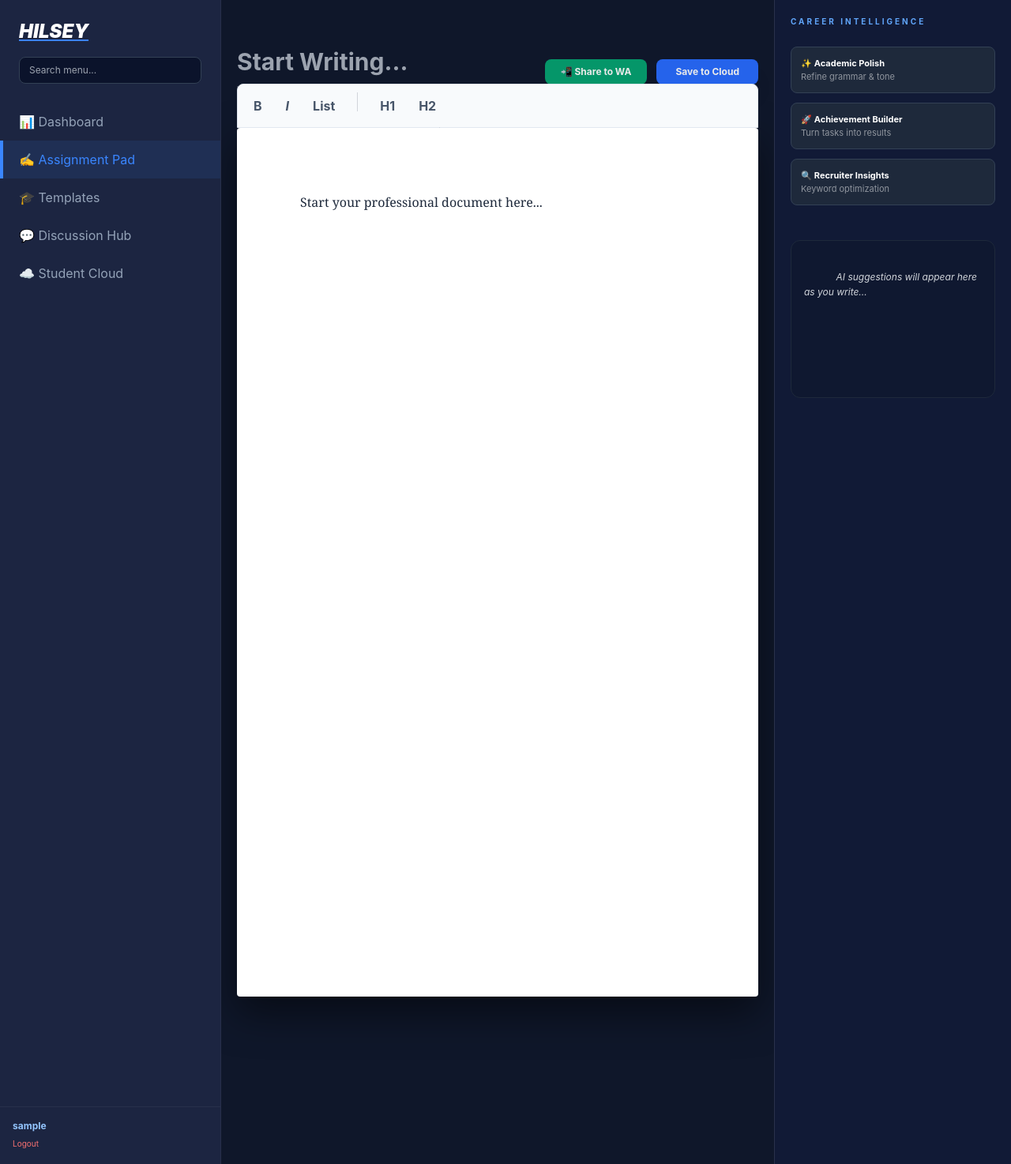
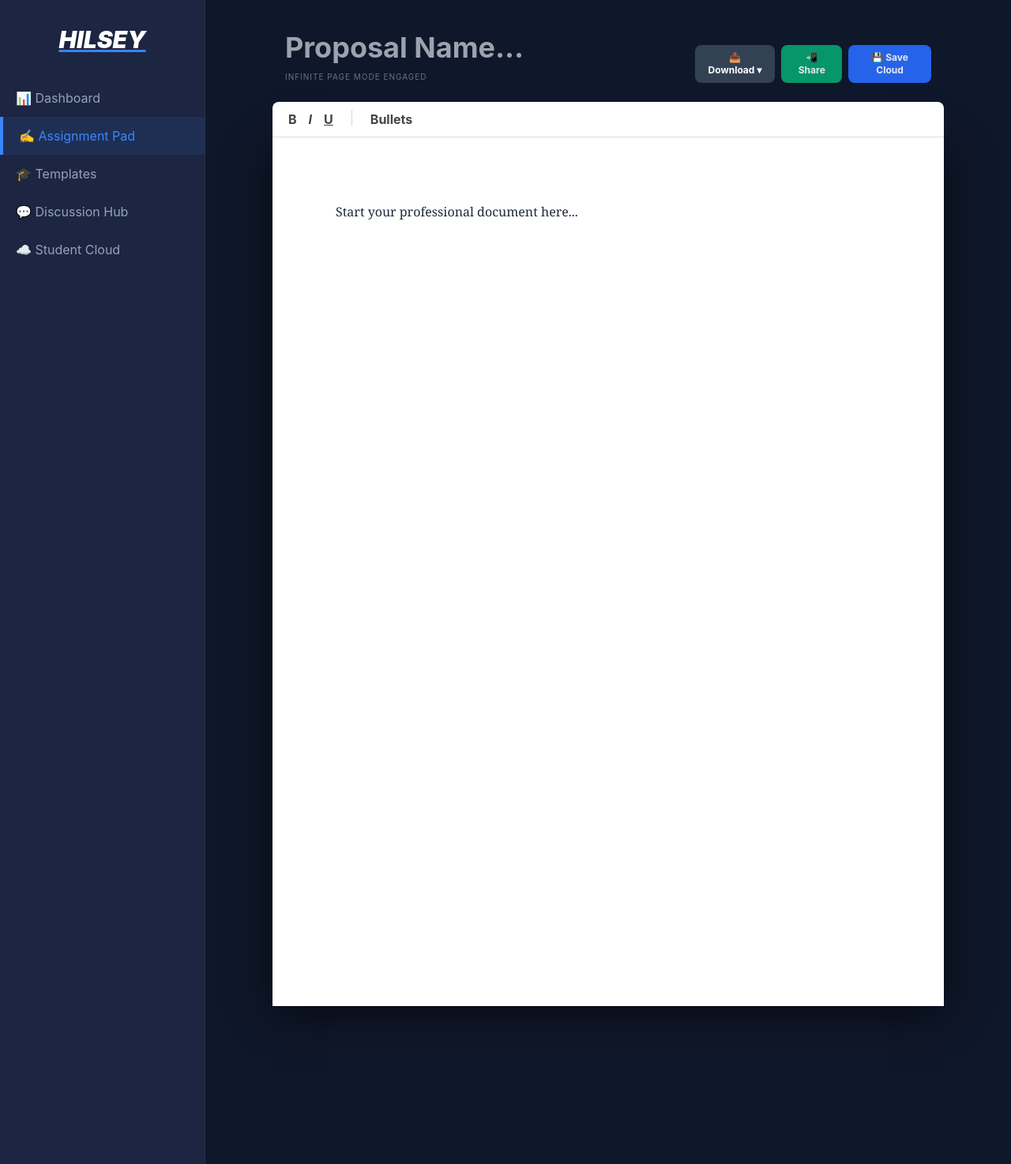
Before and after one commit to hilsey-pro/poulbilliards, a Flask app: page / in a window 1280 px wide. Shown: the whole page at 79% size. Run offline with Flask 3, Linux system fonts and the light colour scheme; the visitor is signed in with stand-in values (Sample User, id 1); some libraries are stand-ins or nearby versions.

Commit message:
Update index.html

```diff
--- a/templates/index.html
+++ b/templates/index.html
@@ -5,21 +5,23 @@
     <meta name="viewport" content="width=device-width, initial-scale=1.0">
     <title>Hilsey Pro | Workstation</title>
     <script src="https://cdn.tailwindcss.com"></script>
+
+    <script src="https://cdnjs.cloudflare.com/ajax/libs/html2pdf.js/0.10.1/html2pdf.bundle.min.js"></script>
+    <script src="https://cdnjs.cloudflare.com/ajax/libs/FileSaver.js/2.0.5/FileSaver.min.js"></script>
+
     <style>
         :root { --bg: #0B132B; --sidebar: #1C2541; --primary: #3A86FF; --text: #EAEAEA; }
-
-        /* Layout Structure */
         body { background: var(--bg); color: var(--text); display: flex; height: 100vh; overflow: hidden; font-family: 'Inter', sans-serif; }
 
-        /* Sidebar Navigation */
-        .sidebar { width: 280px; background: var(--sidebar); border-right: 1px solid rgba(255,255,255,0.05); display: flex; flex-direction: column; }
-        .nav-item { padding: 12px 20px; color: #94a3b8; display: flex; align-items: center; gap: 12px; text-decoration: none; border-left: 4px solid transparent; transition: 0.2s; }
-        .nav-item:hover, .active { background: rgba(58, 134, 255, 0.1); color: var(--primary); border-left-color: var(--primary); }
+        /* Sidebar */
+        .sidebar { width: 260px; background: var(--sidebar); border-right: 1px solid rgba(255,255,255,0.05); flex-shrink: 0; }
+        .nav-item { padding: 12px 20px; color: #94a3b8; display: flex; align-items: center; gap: 12px; text-decoration: none; }
+        .active { background: rgba(58, 134, 255, 0.1); color: var(--primary); border-left: 4px solid var(--primary); }
 
-        /* The Infinite Editor Area */
+        /* Infinite Scroll Container */
         #editor-container {
             flex: 1;
-            padding: 60px 20px;
+            padding-top: 40px;
             overflow-y: auto;
             display: flex;
             flex-direction: column;
@@ -28,152 +30,133 @@
             scroll-behavior: smooth;
         }
 
-        /* The Paper: Expanding Height Logic */
+        /* The Rolling Paper Fix */
+        #paper-wrapper { width: 100%; max-width: 850px; padding-bottom: 200px; }
         #paper {
             background: white;
             color: #1e293b;
             width: 100%;
-            max-width: 850px;
-            min-height: 1100px; /* A4 Ratio */
-            height: auto;       /* This allows the page to grow infinitely */
+            min-height: 1100px;
+            height: auto;
             padding: 80px;
-            border-radius: 4px;
-            outline: none;
-            box-shadow: 0 20px 50px rgba(0,0,0,0.5);
+            box-shadow: 0 10px 50px rgba(0,0,0,0.6);
             font-family: 'Georgia', serif;
             line-height: 1.8;
-            font-size: 16px;
-            margin-bottom: 200px; /* Space at bottom so you can keep typing */
+            outline: none;
+            word-wrap: break-word;
         }
 
-        /* Toolbar UI */
-        .toolbar { background: #f8fafc; border: 1px solid #e2e8f0; padding: 10px; display: flex; gap: 10px; position: sticky; top: -60px; z-index: 10; width: 100%; max-width: 850px; border-radius: 8px 8px 0 0; margin-top: -40px; }
-        .tool-btn { padding: 5px 10px; color: #475569; font-weight: bold; border-radius: 4px; transition: 0.1s; }
-        .tool-btn:hover { background: #cbd5e1; color: black; }
-
-        .ai-drawer { width: 300px; background: #111a36; border-left: 1px solid rgba(255,255,255,0.1); padding: 20px; overflow-y: auto; }
-        .ai-btn { background: #1e293b; border: 1px solid #334155; padding: 12px; border-radius: 8px; font-size: 11px; text-align: left; width: 100%; margin-bottom: 12px; color: white; }
+        /* Sticky Toolbar */
+        .toolbar {
+            background: #ffffff;
+            padding: 10px 20px;
+            display: flex;
+            gap: 15px;
+            position: sticky;
+            top: 0;
+            z-index: 100;
+            width: 100%;
+            max-width: 850px;
+            border-radius: 8px 8px 0 0;
+            border-bottom: 1px solid #ddd;
+        }
+        .tool-btn { color: #444; font-weight: bold; cursor: pointer; }
+        .dropdown { position: relative; display: inline-block; }
+        .dropdown-content { display: none; position: absolute; background: #1C2541; min-width: 140px; border-radius: 8px; z-index: 101; margin-top: 10px; border: 1px solid #334155; }
+        .dropdown:hover .dropdown-content { display: block; }
+        .drop-item { color: white; padding: 10px; text-decoration: none; display: block; font-size: 11px; font-weight: bold; }
+        .drop-item:hover { background: var(--primary); }
     </style>
 </head>
 <body>
 
     <div class="sidebar">
-        <div class="p-6">
-            <h1 class="text-2xl font-black italic text-white underline decoration-blue-500">HILSEY</h1>
-            <input type="text" id="global-search" placeholder="Search menu..." onkeyup="performSearch()" class="mt-4 w-full bg-[#0B132B] border border-slate-700 rounded-lg py-2 px-3 text-xs focus:outline-none focus:border-blue-500 text-white">
-        </div>
-        <nav class="flex-1">
+        <div class="p-8 text-center"><h1 class="text-3xl font-black italic text-white underline decoration-blue-500">HILSEY</h1></div>
+        <nav>
             <a href="/dashboard" class="nav-item">📊 Dashboard</a>
             <a href="/" class="nav-item active">✍️ Assignment Pad</a>
             <a href="/templates" class="nav-item">🎓 Templates</a>
             <a href="/hub" class="nav-item">💬 Discussion Hub</a>
             <a href="/database" class="nav-item">☁️ Student Cloud</a>
         </nav>
-        <div class="p-4 border-t border-white/5">
-            <p class="text-xs font-bold text-blue-300">{{ user }}</p>
-            <a href="/logout" class="text-[10px] text-red-400 hover:underline">Logout</a>
-        </div>
     </div>
 
     <div id="editor-container">
-        <div class="w-full max-w-[850px] flex justify-between items-center mb-6">
-            <div class="flex-1">
-                <input id="doc-title" type="text" placeholder="Start Writing..." class="bg-transparent text-3xl font-bold outline-none border-b border-transparent focus:border-blue-500 transition w-full text-white">
-                <p class="text-[11px] text-gray-500 mt-2 tracking-widest uppercase">
-                    Words: <span id="word-count" class="text-blue-400">0</span> | Infinite Page Mode
-                </p>
+        <div class="w-full max-w-[850px] flex justify-between items-end mb-6 px-4">
+            <div>
+                <input id="doc-title" type="text" placeholder="Proposal Name..." class="bg-transparent text-4xl font-bold outline-none text-white w-full border-b-2 border-transparent focus:border-blue-500">
+                <p class="text-[10px] text-gray-500 mt-2 uppercase tracking-widest">Infinite Page Mode Engaged</p>
             </div>
-            <div class="flex gap-3">
-                <button onclick="shareToWhatsApp()" class="bg-emerald-600 px-5 py-2 rounded-lg font-bold text-xs hover:bg-emerald-500 transition flex items-center gap-2">
-                   📲 Share to WA
-                </button>
-                <button onclick="saveWork()" class="bg-blue-600 px-6 py-2 rounded-lg font-bold text-xs hover:bg-blue-500 shadow-xl">Save to Cloud</button>
+
+            <div class="flex gap-2">
+                <div class="dropdown">
+                    <button class="bg-slate-700 text-white px-4 py-2 rounded-lg font-bold text-xs flex items-center gap-2">
+                        📥 Download ▾
+                    </button>
+                    <div class="dropdown-content">
+                        <a href="#" onclick="downloadPDF()" class="drop-item">📄 Export as PDF</a>
+                        <a href="#" onclick="downloadWord()" class="drop-item">📝 Export as Word</a>
+                    </div>
+                </div>
+
+                <button onclick="shareToWhatsApp()" class="bg-emerald-600 px-4 py-2 rounded-lg font-bold text-xs">📲 Share</button>
+                <button onclick="saveWork()" class="bg-blue-600 px-4 py-2 rounded-lg font-bold text-xs">💾 Save Cloud</button>
             </div>
         </div>
 
         <div class="toolbar">
             <button onclick="document.execCommand('bold')" class="tool-btn">B</button>
             <button onclick="document.execCommand('italic')" class="tool-btn italic">I</button>
-            <button onclick="document.execCommand('insertUnorderedList')" class="tool-btn">List</button>
-            <div class="w-px h-6 bg-gray-300 mx-2"></div>
-            <button onclick="document.execCommand('formatBlock', false, 'h1')" class="tool-btn">H1</button>
-            <button onclick="document.execCommand('formatBlock', false, 'h2')" class="tool-btn">H2</button>
+            <button onclick="document.execCommand('underline')" class="tool-btn underline">U</button>
+            <div class="w-px h-5 bg-gray-300 mx-2"></div>
+            <button onclick="document.execCommand('insertUnorderedList')" class="tool-btn">Bullets</button>
         </div>
 
-        <div id="paper" contenteditable="true" oninput="updateStats()">
-            <p>Start your professional document here...</p>
-        </div>
-    </div>
-
-    <div class="ai-drawer">
-        <h3 class="text-[10px] font-bold text-blue-400 mb-6 uppercase tracking-[3px]">Career Intelligence</h3>
-        <button onclick="callAI('polish')" class="ai-btn">✨ <b>Academic Polish</b><br><span class="opacity-50">Refine grammar & tone</span></button>
-        <button onclick="callAI('achievement')" class="ai-btn">🚀 <b>Achievement Builder</b><br><span class="opacity-50">Turn tasks into results</span></button>
-        <button onclick="callAI('suggest')" class="ai-btn">🔍 <b>Recruiter Insights</b><br><span class="opacity-50">Keyword optimization</span></button>
-
-        <div id="ai-response" class="mt-8 p-4 bg-slate-900/50 rounded-xl text-xs leading-relaxed border border-slate-800 text-gray-300 min-h-[200px] whitespace-pre-wrap italic">
-            AI suggestions will appear here as you write...
+        <div id="paper-wrapper">
+            <div id="paper" contenteditable="true" spellcheck="false">
+                <p>Start your professional document here...</p>
+            </div>
         </div>
     </div>
 
     <script>
-        // WHATSAPP SHARE
-        function shareToWhatsApp() {
-            const title = document.getElementById('doc-title').value || "Hilsey Document";
-            const content = document.getElementById('paper').innerText;
-            const text = `*${title}* \n\n${content}`;
-            window.open(`https://wa.me/?text=${encodeURIComponent(text)}`, '_blank');
+        // 1. PDF DOWNLOAD LOGIC
+        function downloadPDF() {
+            const element = document.getElementById('paper');
+            const title = document.getElementById('doc-title').value || 'Hilsey-Document';
+            const opt = {
+                margin: 0,
+                filename: `${title}.pdf`,
+                image: { type: 'jpeg', quality: 0.98 },
+                html2canvas: { scale: 2 },
+                jsPDF: { unit: 'in', format: 'letter', orientation: 'portrait' }
+            };
+            html2pdf().set(opt).from(element).save();
         }
 
-        // STATS & SEARCH
-        function updateStats() {
-            const text = document.getElementById('paper').innerText;
-            const words = text.trim().split(/\s+/).filter(w => w.length > 0);
-            document.getElementById('word-count').innerText = words.length;
+        // 2. WORD DOWNLOAD LOGIC
+        function downloadWord() {
+            const content = document.getElementById('paper').innerHTML;
+            const title = document.getElementById('doc-title').value || 'Hilsey-Document';
+            const header = "<html xmlns:o='urn:schemas-microsoft-com:office:office' xmlns:w='urn:schemas-microsoft-com:office:word' xmlns='http://www.w3.org/TR/REC-html40'><head><meta charset='utf-8'></head><body>";
+            const footer = "</body></html>";
+            const sourceHTML = header + content + footer;
+
+            const source = 'data:application/vnd.ms-word;charset=utf-8,' + encodeURIComponent(sourceHTML);
+            const fileDownload = document.createElement("a");
+            document.body.appendChild(fileDownload);
+            fileDownload.href = source;
+            fileDownload.download = `${title}.doc`;
+            fileDownload.click();
+            document.body.removeChild(fileDownload);
         }
 
-        function performSearch() {
-            let input = document.getElementById('global-search').value.toLowerCase();
-            document.querySelectorAll('.nav-item').forEach(item => {
-                item.style.display = item.innerText.toLowerCase().includes(input) ? "flex" : "none";
-            });
+        // 3. WHATSAPP & SAVE LOGIC
+        function shareToWhatsApp() {
+            const content = document.getElementById('paper').innerText;
+            window.open(`https://wa.me/?text=${encodeURIComponent(content)}`, '_blank');
         }
 
-        // TEMPLATE LOADER
-        window.onload = function() {
-            const urlParams = new URLSearchParams(window.location.search);
-            const templateKey = urlParams.get('template');
-            const paper = document.getElementById('paper');
-            const docTitle = document.getElementById('doc-title');
-
-            const templates = {
-                'cv': { title: "Professional CV", body: "<h1>CURRICULUM VITAE</h1><hr><p><b>Contact:</b> ...</p><h3>EDUCATION</h3><p>...</p>" },
-                'modern': { title: "Modern Sidebar CV", body: "<div style='display:flex;gap:30px;'><div style='flex:1;background:#f8fafc;padding:20px;'><h3>Skills</h3></div><div style='flex:2;'><h1>[NAME]</h1></div></div>" },
-                'resign': { title: "Resignation Letter", body: "<h1>RESIGNATION</h1><p>Dear Manager...</p>" }
-            };
-
-            if (templateKey && templates[templateKey]) {
-                paper.innerHTML = templates[templateKey].body;
-                docTitle.value = templates[templateKey].title;
-                updateStats();
-            }
-        };
-
-        // AI ENGINE
-        async function callAI(mode) {
-            const content = document.getElementById('paper').innerText;
-            const resBox = document.getElementById('ai-response');
-            resBox.innerText = "Analyzing your career text...";
-            const response = await fetch('/ai-assist', {
-                method: 'POST',
-                headers: {'Content-Type': 'application/json'},
-                body: JSON.stringify({mode: mode, content: content})
-            });
-            const data = await response.json();
-            resBox.innerText = data.success ? data.result : "Connection to AI failed.";
-        }
-
-        // SAVE LOGIC
         async function saveWork() {
             const content = document.getElementById('paper').innerHTML;
             const title = document.getElementById('doc-title').value;
@@ -182,7 +165,7 @@
                 headers: {'Content-Type': 'application/json'},
                 body: JSON.stringify({content: content, title: title})
             });
-            alert("Draft Synchronized to Cloud!");
+            alert("Draft Synchronized!");
         }
     </script>
 </body>
```
